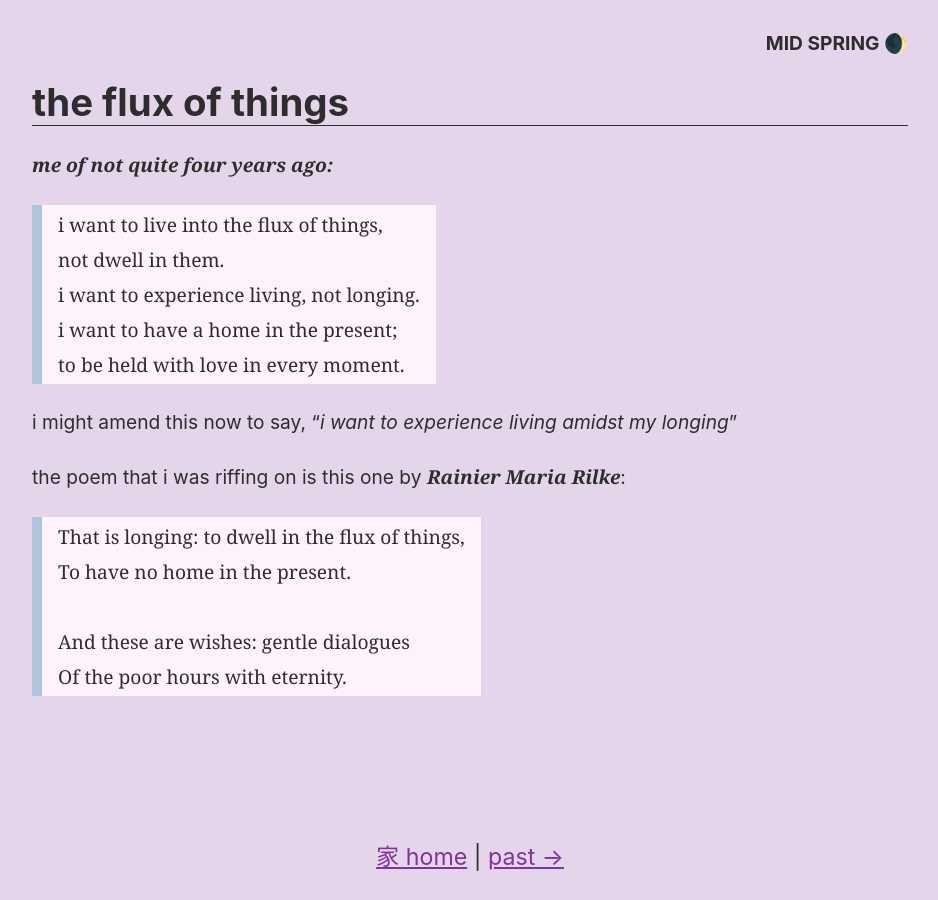
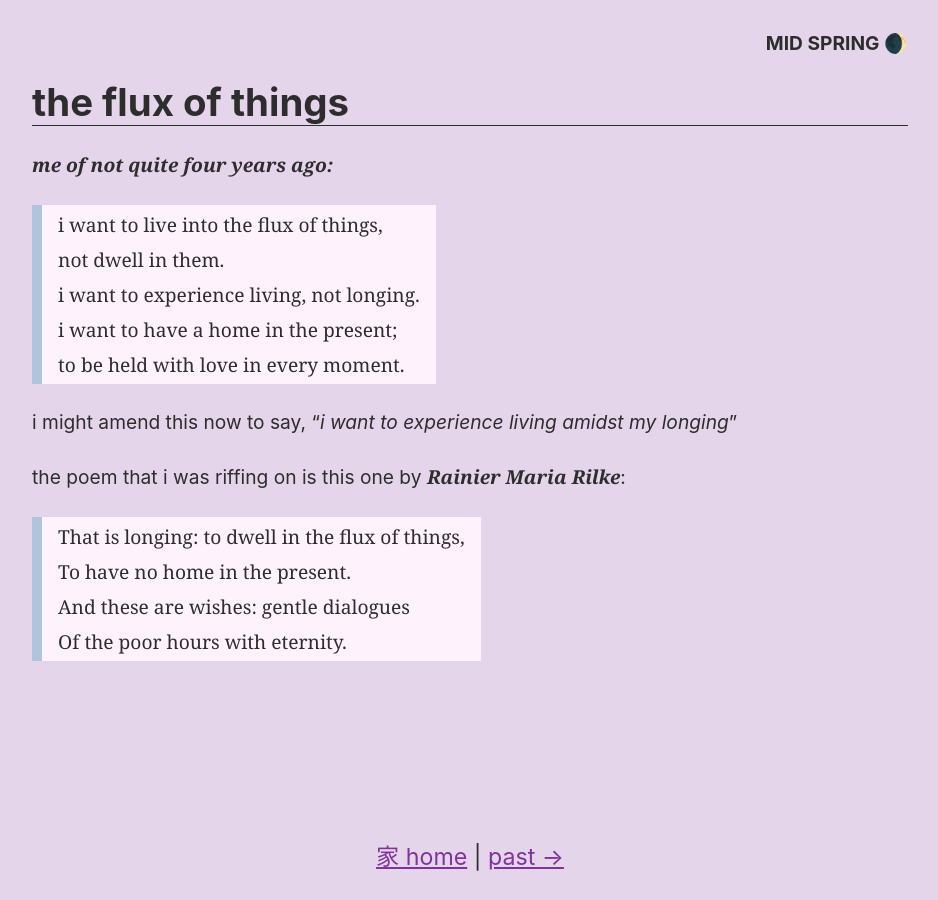
Before and after one commit to dglauber1/dglauber1.github.io, a Jekyll site: the page built from _musings/the-flux-of-things.md, in a window 1280 px wide. Shown: the whole page, without its empty margins (170-1108 px from the left). Built offline with Jekyll 4.4.1, drawn with Linux system fonts in a browser that asks for light colours.

Commit message:
poem styling update

```diff
--- a/_musings/the-flux-of-things.md
+++ b/_musings/the-flux-of-things.md
@@ -21,7 +21,7 @@ this one by <cite>Rainier Maria Rilke</cite>:
 <div class="poem" markdown="1">
 > * That is longing: to dwell in the flux of things,
 > * To have no home in the present.
-> * &nbsp;
+>
 > * And these are wishes: gentle dialogues
 > * Of the poor hours with eternity.
 </div>
```
